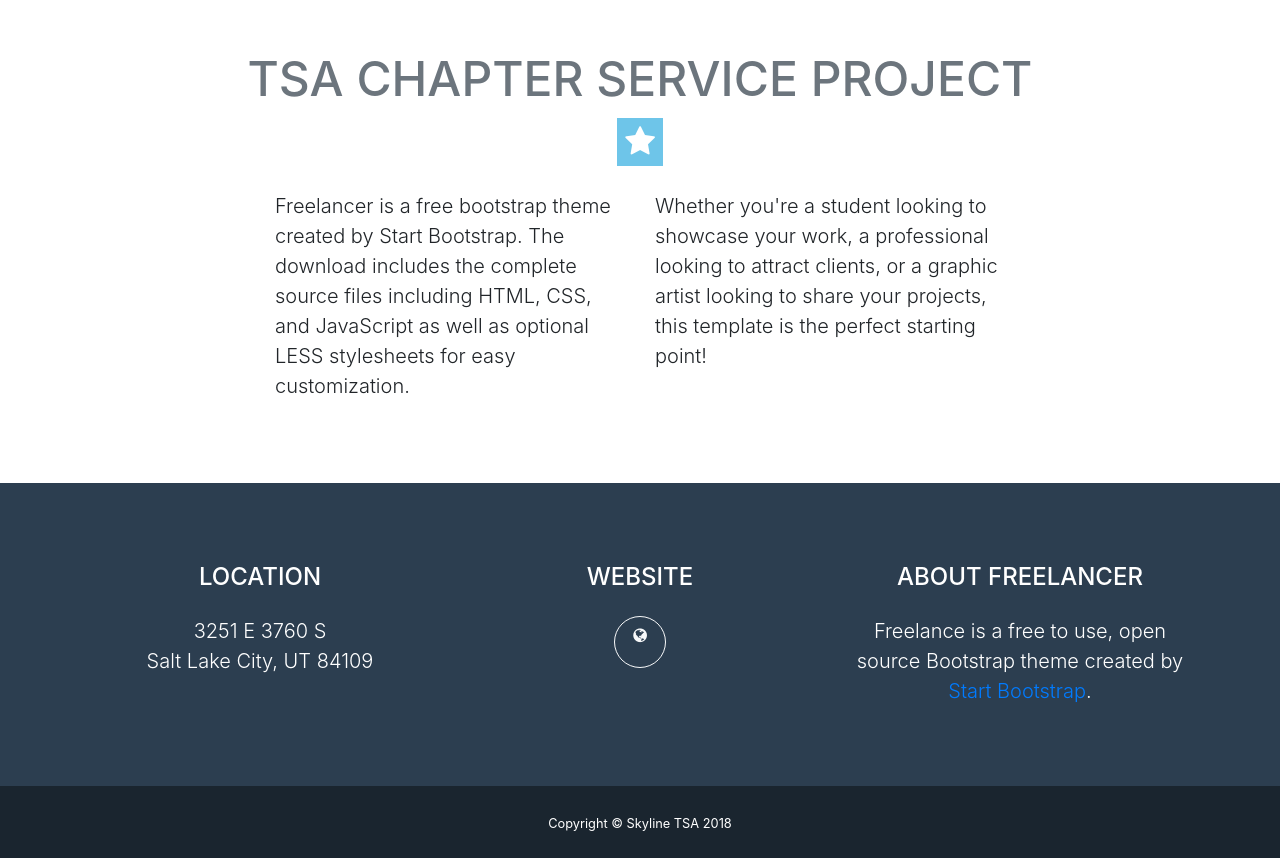
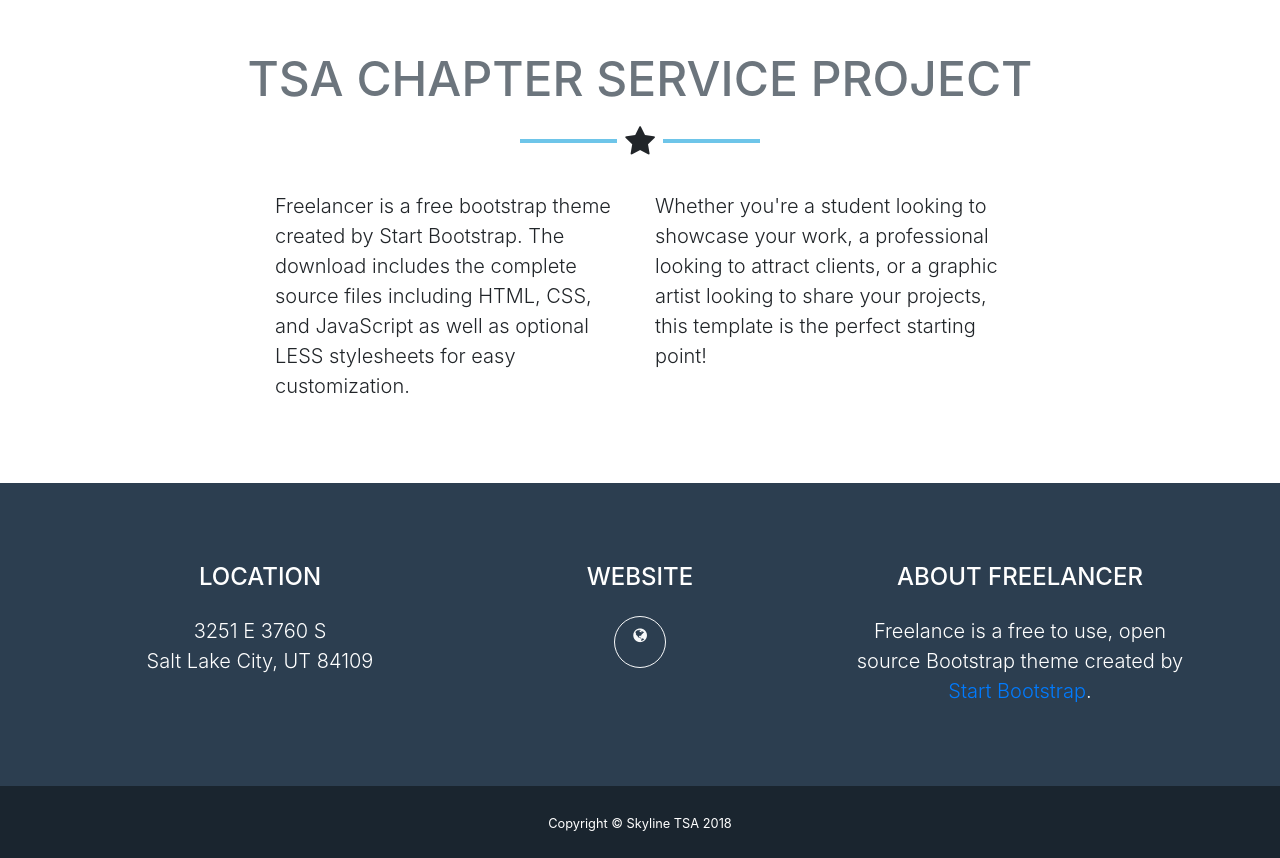
Before and after one commit to KRagula/TSAWebmaster, a website with bundled scripts: page index-tsa.html in a window 1280 px wide. Shown: the part 2400-3258 px from the top of the page. Built offline with nearby package versions, Linux system fonts and the light colour scheme.

Commit message:
Update index-tsa.html

```diff
--- a/index-tsa.html
+++ b/index-tsa.html
@@ -160,7 +160,7 @@
     <section class="portfolio" id="service">
       <div class="container">
         <h2 class="text-center text-uppercase text-secondary">TSA Chapter Service Project</h2>
-        <hr class="star-light mb-5">
+        <hr class="star-dark mb-5">
         <div class="row">
           <div class="col-lg-4 ml-auto">
             <p class="lead">Freelancer is a free bootstrap theme created by Start Bootstrap. The download includes the complete source files including HTML, CSS, and JavaScript as well as optional LESS stylesheets for easy customization.</p>
```
